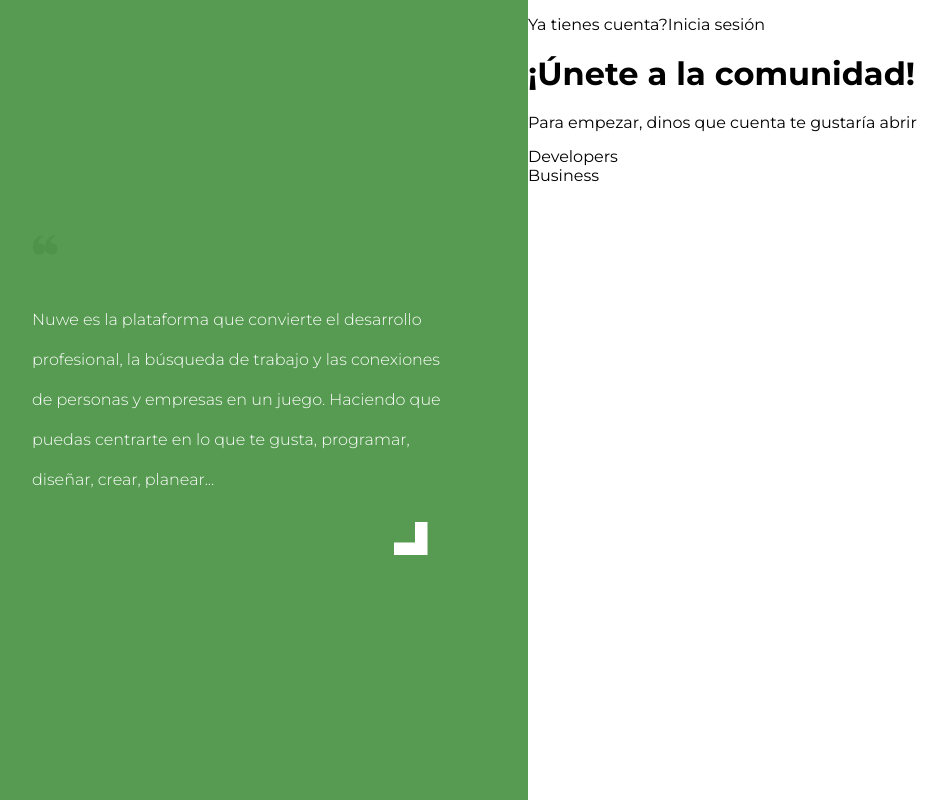
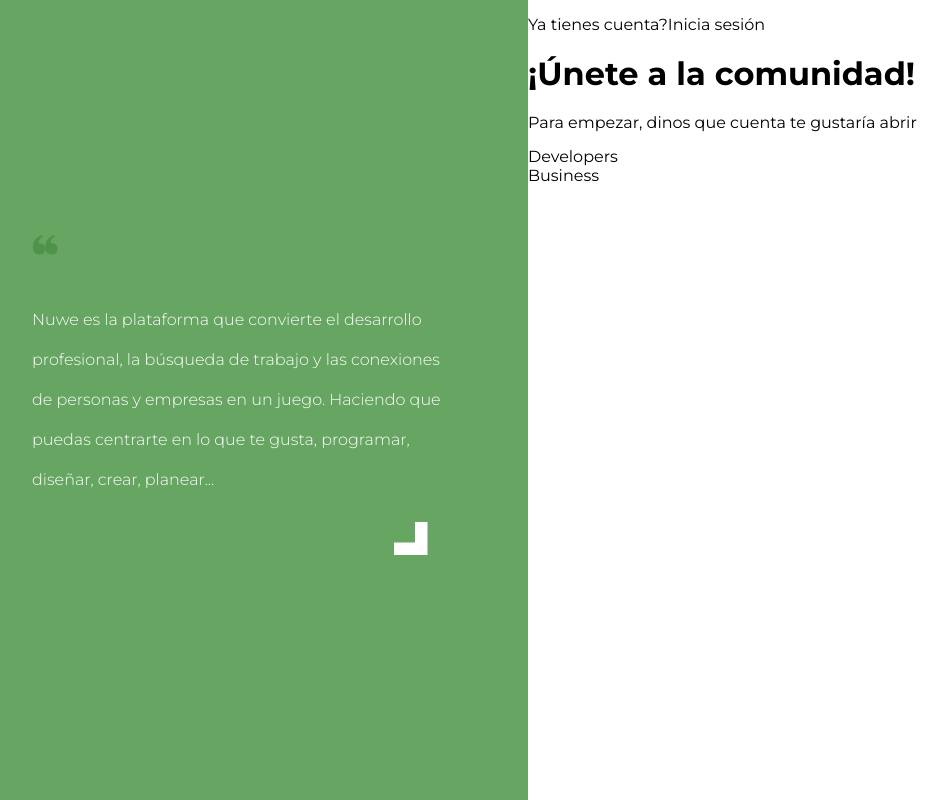
Before and after one commit to Jocalu/mwc-hackaton, a React (Create React App) app: page / in a window 1280 px wide. Shown: the whole page, without its empty margins (48-996 px from the left). Built offline with nearby package versions, Linux system fonts and the light colour scheme.

Commit message:
Add margins, paddings, more colors and constants

```diff
--- a/src/assets/scss/_colors.scss
+++ b/src/assets/scss/_colors.scss
@@ -1,6 +1,9 @@
 $colors: (
   "black": #000000,
-  "green": #569b51,
+  "dark-green": #50934a,
+  "green": #67a562,
+  "grey": #9da6b7,
+  "light-blue": #f5f9ff,
   "white": #ffffff,
 );
 
--- /dev/null
+++ b/src/assets/scss/_margin.scss
@@ -0,0 +1,31 @@
+$levels: 8;
+
+@for $i from 0 through $levels {
+  .m-#{$i} {
+    margin: $i * 0.25rem;
+  }
+}
+
+@for $i from 0 through $levels {
+  .mt-#{$i} {
+    margin-top: $i * 0.25rem;
+  }
+}
+
+@for $i from 0 through $levels {
+  .mr-#{$i} {
+    margin-right: $i * 0.25rem;
+  }
+}
+
+@for $i from 0 through $levels {
+  .mb-#{$i} {
+    margin-bottom: $i * 0.25rem;
+  }
+}
+
+@for $i from 0 through $levels {
+  .ml-#{$i} {
+    margin-left: $i * 0.25rem;
+  }
+}
--- /dev/null
+++ b/src/assets/scss/_padding.scss
@@ -0,0 +1,31 @@
+$levels: 8;
+
+@for $i from 0 through $levels {
+  .p-#{$i} {
+    padding: $i * 0.25rem;
+  }
+}
+
+@for $i from 0 through $levels {
+  .pt-#{$i} {
+    padding-top: $i * 0.25rem;
+  }
+}
+
+@for $i from 0 through $levels {
+  .pr-#{$i} {
+    padding-right: $i * 0.25rem;
+  }
+}
+
+@for $i from 0 through $levels {
+  .pb-#{$i} {
+    padding-bottom: $i * 0.25rem;
+  }
+}
+
+@for $i from 0 through $levels {
+  .pl-#{$i} {
+    padding-left: $i * 0.25rem;
+  }
+}
--- a/src/assets/scss/styles.scss
+++ b/src/assets/scss/styles.scss
@@ -1,7 +1,9 @@
+@import "./colors";
+@import "./fonts.scss";
+@import "./functions";
+@import "./margin";
 @import "./normalize.scss";
-@import "./fonts.scss";
-@import "./colors";
-@import "./functions";
+@import "./padding.scss";
 
 * {
   font-family: $font-primary;
--- a/src/constants/constants.json
+++ b/src/constants/constants.json
@@ -1,3 +1,9 @@
 {
-  "nuweDescription" : "Nuwe es la plataforma que convierte el desarrollo profesional, la búsqueda de trabajo y las conexiones de personas y empresas en un juego. Haciendo que puedas centrarte en lo que te gusta, programar, diseñar, crear, planear..."
+  "nuweDescription": "Nuwe es la plataforma que convierte el desarrollo profesional, la búsqueda de trabajo y las conexiones de personas y empresas en un juego. Haciendo que puedas centrarte en lo que te gusta, programar, diseñar, crear, planear...",
+  "account": "Ya tienes cuenta?",
+  "logIn": "Inicia sesión",
+  "joinCommunity": "¡Únete a la comunidad!",
+  "toGetStarted": "Para empezar, dinos que cuenta te gustaría abrir",
+  "developers": "Developers",
+  "business": "Business"
 }
```
